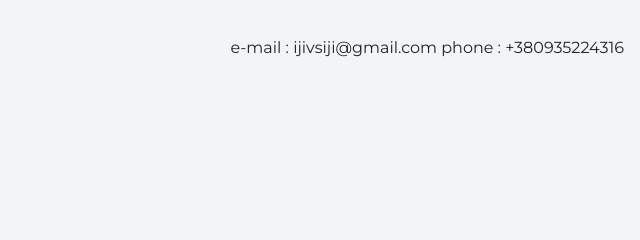
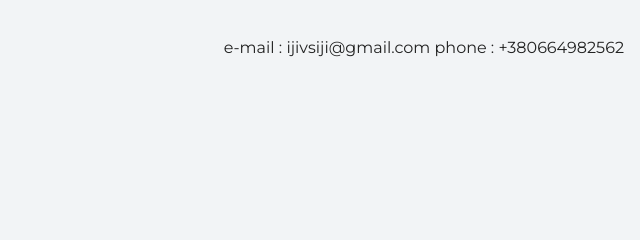
Before and after one commit to IiIVSIiI/Some_simple_site, a plain HTML site: page index.html in a window 1280 px wide. Shown: the top 240 px of the page, 640-1280 px from the left. Drawn offline with nearby package versions, Linux system fonts and the light colour scheme.

Commit message:
Update index.html

```diff
--- a/index.html
+++ b/index.html
@@ -12,7 +12,7 @@
 <body>
 	<header class="page-header">
 		<div class="container">e-mail : ijivsiji@gmail.com
-			phone : +380935224316</div>
+			phone : +380664982562</div>
 	</header>
 
 	<section class="hero-image">
```
